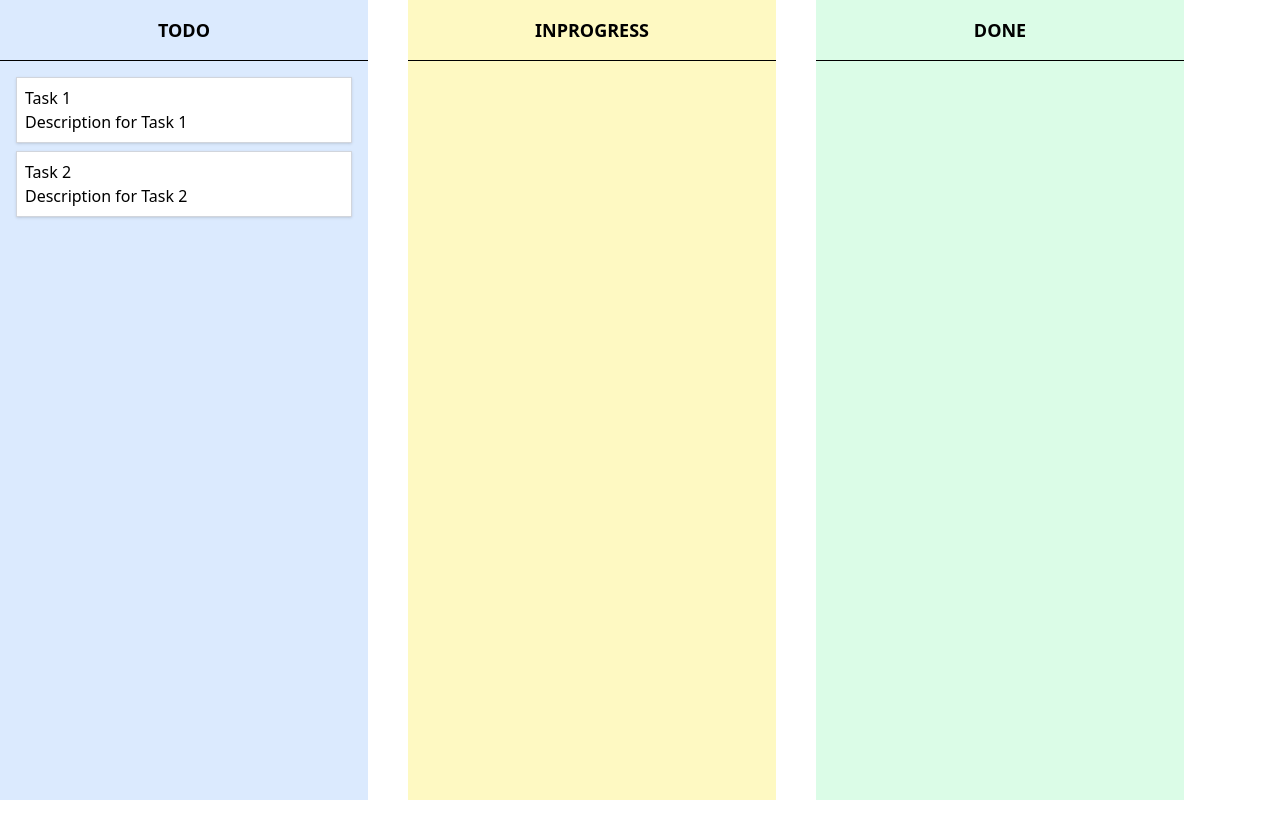
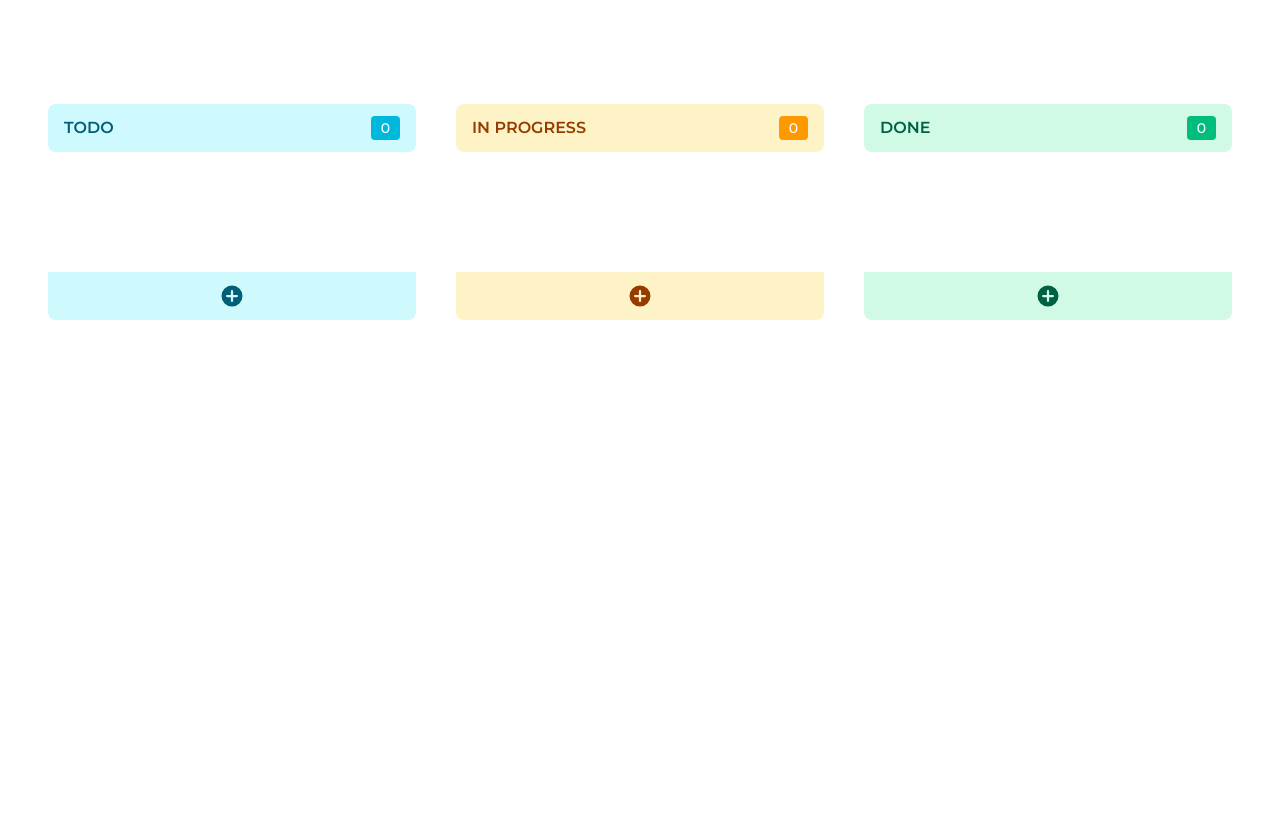
Before and after one commit to jowjow22/simple-kanban-app, a React (Vite) app: page / in a window 1280 px wide. Shown: the top 838 px of the page. Before the commit the page ends 800 px from the top, so only its background shows below. Built offline with nearby package versions, Linux system fonts and the light colour scheme.

Commit message:
feat: improve drop logics and improve ui

```diff
--- a/package.json
+++ b/package.json
@@ -14,6 +14,7 @@
     "@dnd-kit/core": "^6.3.1",
     "@dnd-kit/sortable": "^10.0.0",
     "@dnd-kit/utilities": "^3.2.2",
+    "@heroicons/react": "^2.2.0",
     "@tailwindcss/vite": "^4.1.12",
     "class-variance-authority": "^0.7.1",
     "react": "^19.1.1",
--- a/src/App.tsx
+++ b/src/App.tsx
@@ -28,7 +28,7 @@ function App() {
   const sensors = useSensors(
     useSensor(PointerSensor, {
       activationConstraint: {
-        distance: 8,
+        distance: 3,
       },
     })
   );
@@ -53,6 +53,20 @@ function App() {
 
     if (
       overData?.type === "status" &&
+      overData.status !== activeTaskData.status
+    ) {
+      const oldStatusAndId = {
+        id: activeTaskData.id,
+        status: activeTaskData.status,
+      };
+      moveTaskFromBoard(
+        { ...activeTaskData, status: overData.status },
+        oldStatusAndId
+      );
+    }
+
+    if (
+      overData?.type === "task" &&
       overData.status !== activeTaskData.status
     ) {
       const oldStatusAndId = {
@@ -98,10 +112,38 @@ function App() {
         updateFullBoard(tasks, activeTaskData.status);
       }
     }
+
+    if (
+      overData?.type === "status" &&
+      overData.status !== activeTaskData.status
+    ) {
+      const oldStatusAndId = {
+        id: activeTaskData.id,
+        status: activeTaskData.status,
+      };
+      moveTaskFromBoard(
+        { ...activeTaskData, status: overData.status },
+        oldStatusAndId
+      );
+    }
+
+    if (
+      overData?.type === "task" &&
+      overData.status !== activeTaskData.status
+    ) {
+      const oldStatusAndId = {
+        id: activeTaskData.id,
+        status: activeTaskData.status,
+      };
+      moveTaskFromBoard(
+        { ...activeTaskData, status: overData.status },
+        oldStatusAndId
+      );
+    }
   };
 
   return (
-    <main className="h-screen w-screen flex flex-row gap-x-10">
+    <main className="h-screen w-screen flex flex-row gap-x-10 justify-center mt-26">
       <DndContext
         sensors={sensors}
         onDragStart={handleDragStart}
--- a/src/components/EditableText/EditableText.tsx
+++ b/src/components/EditableText/EditableText.tsx
@@ -1,25 +1,44 @@
+import { CheckIcon, XMarkIcon } from "@heroicons/react/16/solid";
 import { useEffect, useRef, useState } from "react";
 
 interface IEditableTextProps {
   initialText: string;
+  textStyle?: string;
   save: (text: string) => void;
+  textArea?: boolean;
 }
 
-export const EditableText = ({ initialText, save }: IEditableTextProps) => {
+const editableContainerStyles = (textArea: boolean) =>
+  textArea ? "flex flex-col items-end" : "flex flex-row items-center";
+
+export const EditableText = ({
+  initialText,
+  save,
+  textStyle,
+  textArea = false,
+}: IEditableTextProps) => {
   const [isEditing, setIsEditing] = useState(false);
 
   const inputRef = useRef<HTMLInputElement>(null);
+  const textAreaRef = useRef<HTMLTextAreaElement>(null);
 
   useEffect(() => {
     if (isEditing) {
-      inputRef.current?.focus();
+      if (textArea) {
+        textAreaRef.current?.focus();
+      } else {
+        inputRef.current?.focus();
+      }
     }
-  }, [isEditing]);
+  }, [isEditing, textArea]);
 
   const handleSave = () => {
     setIsEditing(false);
-    if (inputRef.current?.value) {
-      save(inputRef.current.value);
+    const currentValue = textArea
+      ? textAreaRef.current?.value
+      : inputRef.current?.value;
+    if (currentValue) {
+      save(currentValue);
     }
   };
 
@@ -30,10 +49,37 @@ export const EditableText = ({ initialText, save }: IEditableTextProps) => {
   return (
     <div>
       {isEditing ? (
-        <div>
-          <input type="text" ref={inputRef} onBlur={handleSave} />
-          <button onClick={handleSave}>Save</button>
-          <button onClick={handleCancel}>Cancel</button>
+        <div className={editableContainerStyles(textArea)}>
+          {textArea ? (
+            <textarea
+              ref={textAreaRef}
+              onBlur={handleSave}
+              defaultValue={initialText}
+              className="border border-gray-300 p-2 rounded-sm mb-2 w-full"
+            />
+          ) : (
+            <input
+              type="text"
+              ref={inputRef}
+              onBlur={handleSave}
+              defaultValue={initialText}
+              className="border border-gray-300 pl-2 rounded-sm mr-2"
+            />
+          )}
+          <div className="flex gap-2">
+            <button
+              className="bg-emerald-100 p-1 rounded-sm hover:bg-emerald-200 transition-colors duration-200"
+              onClick={handleSave}
+            >
+              <CheckIcon className="w-5 h-5" />
+            </button>
+            <button
+              className="bg-red-100 p-1 rounded-sm hover:bg-red-200 transition-colors duration-200"
+              onClick={handleCancel}
+            >
+              <XMarkIcon className="w-5 h-5" />
+            </button>
+          </div>
         </div>
       ) : (
         <div
@@ -41,6 +87,7 @@ export const EditableText = ({ initialText, save }: IEditableTextProps) => {
             setIsEditing(true);
           }}
           aria-hidden="true"
+          className={textStyle}
         >
           {initialText}
         </div>
--- a/src/components/StatusContainer/StatusContainer.tsx
+++ b/src/components/StatusContainer/StatusContainer.tsx
@@ -3,23 +3,52 @@ import type { Task } from "../../models/Task";
 import { Status } from "../../models/Status";
 import { TasksList } from "./components/TasksList";
 import { cva } from "class-variance-authority";
+import { Tag } from "../Tag/Tag";
+import { PlusCircleIcon } from "@heroicons/react/16/solid";
+import useBoardsStore from "../../store/boards";
 
 interface IStatusBoardProps {
   tasks: Task[];
   ownStatus: Status;
 }
 
-const boardVariants = cva("w-92 h-full", {
-  variants: {
-    status: {
-      [Status.todo]: "bg-blue-100",
-      [Status.inProgress]: "bg-yellow-100",
-      [Status.done]: "bg-green-100",
+const headerVariants = cva(
+  "px-4 py-3 rounded-lg flex flex-row justify-between items-center",
+  {
+    variants: {
+      status: {
+        [Status.todo]: "bg-cyan-100 text-cyan-800",
+        [Status.inProgress]: "bg-amber-100 text-amber-800",
+        [Status.done]: "bg-emerald-100 text-emerald-800",
+      },
     },
-  },
-});
+  }
+);
+
+const footerVariants = cva(
+  "px-4 py-3 rounded-b-lg flex flex-row justify-center items-center w-full cursor-pointer transition-colors duration-200",
+  {
+    variants: {
+      status: {
+        [Status.todo]:
+          "bg-cyan-100 text-cyan-800 hover:bg-cyan-200 active:bg-cyan-300",
+        [Status.inProgress]:
+          "bg-amber-100 text-amber-800 hover:bg-amber-200 active:bg-amber-300",
+        [Status.done]:
+          "bg-emerald-100 text-emerald-800 hover:bg-emerald-200 active:bg-emerald-300",
+      },
+    },
+  }
+);
+
+const ringClasses = {
+  [Status.todo]: "ring-cyan-500",
+  [Status.inProgress]: "ring-amber-500",
+  [Status.done]: "ring-emerald-500",
+};
 
 export const StatusBoard = ({ tasks, ownStatus }: IStatusBoardProps) => {
+  const addTask = useBoardsStore((state) => state.addTask);
   const { setNodeRef, isOver } = useDroppable({
     id: `status-${ownStatus}`,
     data: {
@@ -28,19 +57,39 @@ export const StatusBoard = ({ tasks, ownStatus }: IStatusBoardProps) => {
     },
   });
 
-  const boardClass = boardVariants({ status: ownStatus });
+  const headerClass = headerVariants({ status: ownStatus });
+  const footerClass = footerVariants({ status: ownStatus });
 
   return (
     <div
-      className={`${boardClass} ${isOver ? "ring-2 ring-blue-500" : ""}`}
+      className={`w-92 h-fit rounded-lg transition-all duration-200 ${
+        isOver ? "ring-2 " + ringClasses[ownStatus] : ""
+      }`}
       ref={setNodeRef}
     >
-      <h2 className="text-lg font-semibold p-4 text-center border-b">
-        {ownStatus.toUpperCase()}
-      </h2>
-      <div className="p-4 space-y-2">
+      <header className={headerClass}>
+        <h2 className="text-md font-semibold">{ownStatus.toUpperCase()}</h2>
+        <Tag status={ownStatus}>{tasks.length}</Tag>
+      </header>
+      <div className="p-4 space-y-2 min-h-30">
         <TasksList tasks={tasks} />
       </div>
+      <button
+        className={footerClass}
+        onClick={() =>
+          addTask(
+            {
+              id: crypto.randomUUID(),
+              title: "New Task",
+              description: "Description ",
+              status: ownStatus,
+            },
+            ownStatus
+          )
+        }
+      >
+        <PlusCircleIcon className="w-6 h-6" />
+      </button>
     </div>
   );
 };
--- /dev/null
+++ b/src/components/Tag/Tag.tsx
@@ -0,0 +1,22 @@
+import { cva } from "class-variance-authority";
+import { Status } from "../../models/Status";
+
+const tagVariants = cva("text-sm font-medium px-2.5 py-0.5 rounded", {
+  variants: {
+    color: {
+      [Status.todo]: "bg-cyan-500 text-white",
+      [Status.inProgress]: "bg-amber-500 text-white",
+      [Status.done]: "bg-emerald-500 text-white",
+    },
+  },
+});
+
+export const Tag = ({
+  status,
+  children,
+}: {
+  status: Status;
+  children: React.ReactNode;
+}) => {
+  return <div className={tagVariants({ color: status })}>{children}</div>;
+};
--- a/src/components/Task/Task.tsx
+++ b/src/components/Task/Task.tsx
@@ -10,7 +10,7 @@ interface ITaskProps {
 }
 
 const taskStyles = cva(
-  "w-full h-fit border border-gray-300 p-2 bg-white shadow-sm",
+  "w-full h-fit border border-gray-300 p-2 bg-white shadow-sm transition-opacity rounded-lg",
   {
     variants: {
       isDragging: {
@@ -63,17 +63,30 @@ export const Task = ({ task, isDragOverlay = false }: ITaskProps) => {
       className={taskStyles({
         isDragging: isDragging && !isDragOverlay,
       })}
+      style={{
+        pointerEvents: isDragging && !isDragOverlay ? "none" : "auto",
+      }}
       ref={setNodeRef}
       {...(isDragOverlay ? {} : attributes)}
       {...(isDragOverlay ? {} : listeners)}
     >
-      <EditableText
-        initialText={title}
-        save={(text) => updateTask(id, { ...task, title: text })}
-      />
+      <header className="mb-2 flex flex-row items-center gap-x-3">
+        <img
+          src="https://avatar.iran.liara.run/public"
+          alt="profile picture"
+          className="w-8 h-8 rounded-full"
+        />
+        <EditableText
+          initialText={title}
+          textStyle="text-lg font-semibold"
+          save={(text) => updateTask(id, { ...task, title: text })}
+        />
+      </header>
+      <hr className="my-5 border-gray-300 " />
       <EditableText
         initialText={description}
         save={(text) => updateTask(id, { ...task, description: text })}
+        textArea
       />
     </article>
   );
--- a/src/index.css
+++ b/src/index.css
@@ -1 +1,6 @@
+@import url('https://fonts.googleapis.com/css2?family=Inter:ital,opsz,wght@0,14..32,100..900;1,14..32,100..900&family=Montserrat:ital,wght@0,100..900;1,100..900&display=swap');
 @import "tailwindcss";
+
+html {
+  font-family: "Montserrat", sans-serif;
+}
--- a/src/models/Status.ts
+++ b/src/models/Status.ts
@@ -1,6 +1,6 @@
 enum Status {
     todo = 'todo',
-    inProgress = 'inProgress',
+    inProgress = 'In Progress',
     done = 'done',
 }
 
--- a/src/models/Task.ts
+++ b/src/models/Task.ts
@@ -1,7 +1,7 @@
 import type { Status } from "./Status";
 
 interface Task {
-  id: number;
+  id: string;
   title: string;
   description: string;
   status: Status;
--- a/src/store/boards.ts
+++ b/src/store/boards.ts
@@ -13,10 +13,10 @@ interface BoardsState {
   addTask: (task: Task, status: Status) => void;
   moveTaskFromBoard: (
     task: Task,
-    oldStatusAndId: { status: Status; id: number }
+    oldStatusAndId: { status: Status; id: string }
   ) => void;
   updateFullBoard: (tasks: Task[], status: Status) => void;
-  updateTask: (taskId: number, newData: Task) => void;
+  updateTask: (taskId: string, newData: Task) => void;
 }
 
 const useStore = create<BoardsState>()(
@@ -24,18 +24,6 @@ const useStore = create<BoardsState>()(
     (set) => ({
       boards: {
         [Status.todo]: [
-          {
-            id: 1,
-            title: "Task 1",
-            status: Status.todo,
-            description: "Description for Task 1",
-          },
-          {
-            id: 2,
-            title: "Task 2",
-            status: Status.todo,
-            description: "Description for Task 2",
-          },
         ],
         [Status.inProgress]: [],
         [Status.done]: [],
@@ -53,7 +41,7 @@ const useStore = create<BoardsState>()(
         }),
       moveTaskFromBoard: (
         task: Task,
-        oldStatusAndId: { status: Status; id: number }
+        oldStatusAndId: { status: Status; id: string }
       ) =>
         set((state) => {
           return {
@@ -66,7 +54,7 @@ const useStore = create<BoardsState>()(
             },
           };
         }),
-      updateTask: (taskId: number, newData: Task) =>
+      updateTask: (taskId: string, newData: Task) =>
         set((state) => {
           const taskIndex = state.boards[newData.status].findIndex(
             (task) => task.id === taskId
```
Also changed, not shown: 2 other files (tests, documents, lock files or other folders).
